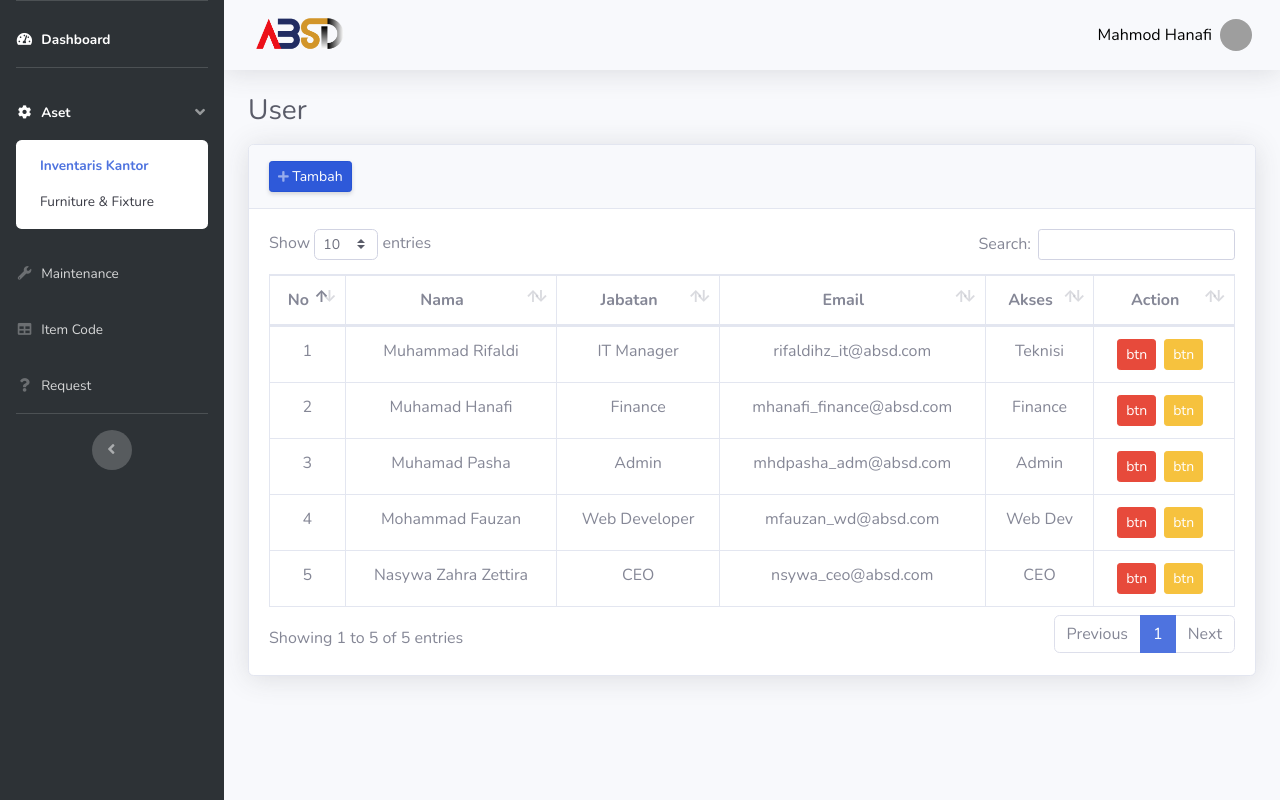
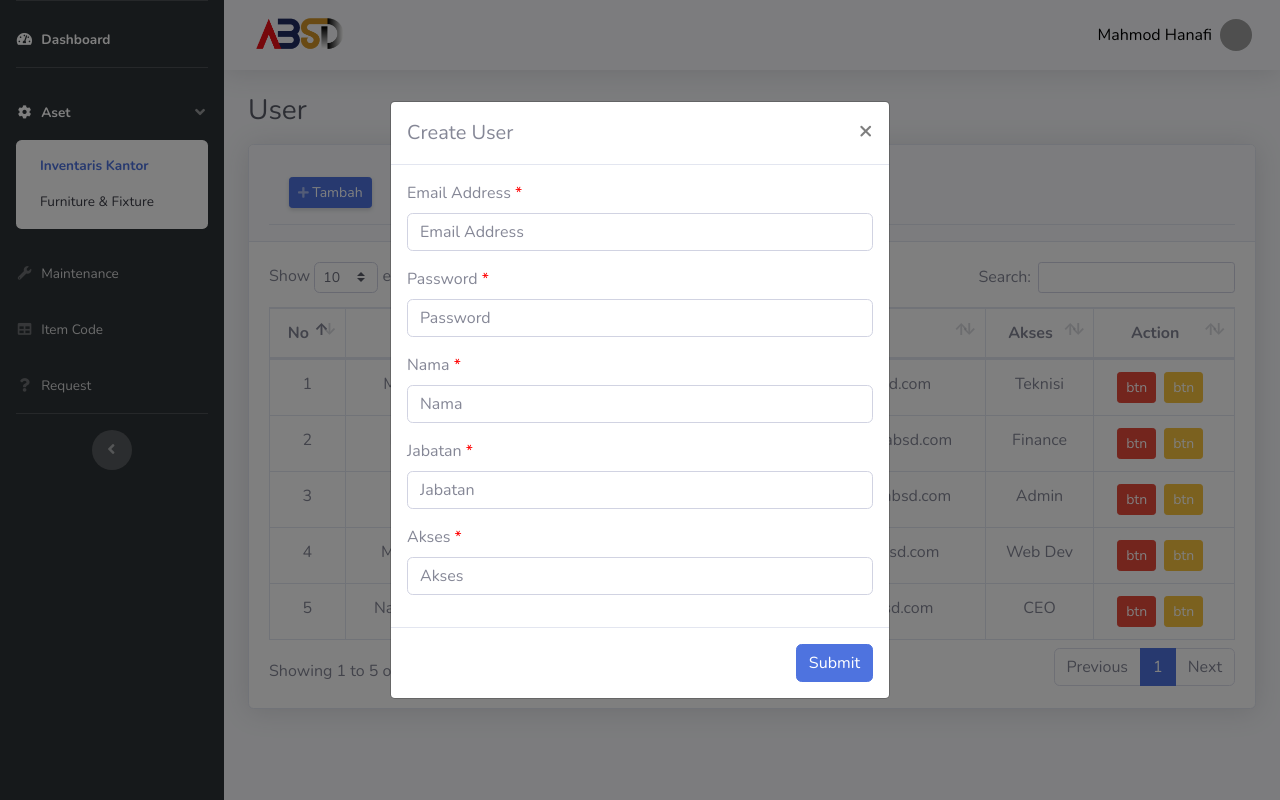
Before and after one commit to MohammadFauzanAzhima/absd-aktiva, a website with bundled scripts: page user.html in a window 1280 px wide. Both pictures are taken after a click on the link "Tambah". Built offline with nearby package versions, Linux system fonts and the light colour scheme; grey boxes are pictures that could not be loaded.

Commit message:
update 20/07/2023

```diff
--- a/user.html
+++ b/user.html
@@ -151,11 +151,56 @@
                     <p></p>
                     <p></p>
 
+                    <!-- Modal -->
+                    <form action="" method="POST">
+                        <div class="modal fade" id="exampleModalCenter" tabindex="-1" role="dialog" aria-labelledby="exampleModalCenterTitle" aria-hidden="true">
+                            <div class="modal-dialog modal-dialog-centered" role="document">
+                              <div class="modal-content">
+                                <div class="modal-header">
+                                  <h5 class="modal-title" id="exampleModalCenterTitle">Create User</h5>
+                                  <button type="button" class="close" data-dismiss="modal" aria-label="Close">
+                                    <span aria-hidden="true">&times;</span>
+                                  </button>
+                                </div>
+                                <div class="modal-body">
+                                    <div class="form-group">
+                                        <label for="exampleInputEmailAddress">Email Address <span style="color: red;">*</span></label>
+                                        <input type="EmailAddress" class="form-control" id="exampleInputEmailAddress" aria-describedby="EmailAddress" placeholder="Email Address">
+                                      </div>
+                                      <div class="form-group">
+                                        <label for="exampleInputPassword">Password <span style="color: red;">*</span></label>
+                                        <input type="Password" class="form-control" id="exampleInputPassword" aria-describedby="Password" placeholder="Password">
+                                      </div>
+                                      <div class="form-group">
+                                        <label for="exampleInputNama">Nama <span style="color: red;">*</span></label>
+                                        <input type="Nama" class="form-control" id="exampleInputNama" placeholder="Nama">
+                                      </div>
+                                      <div class="form-group">
+                                        <label for="exampleInputJabatan">Jabatan <span style="color: red;">*</span></label>
+                                        <input type="Jabatan" class="form-control" id="exampleInputJabatan" placeholder="Jabatan">
+                                      </div>
+                                      <div class="form-group">
+                                        <label for="exampleInputAkses">Akses <span style="color: red;">*</span></label>
+                                        <input type="Akses" class="form-control" id="exampleInputAkses" placeholder="Akses">
+                                      </div>
+                                </div>
+                                <div class="modal-footer">
+                                  <button type="submit" class="btn btn-primary">Submit</button>
+                                </div>
+                              </div>
+                            </div>
+                          </div>
+                    </form>
+
+
                     <!-- DataTales Example -->
                     <div class="card shadow mb-4">
                         <div class="card-header py-3">
-                            <a href="#" class="d-none d-sm-inline-block btn btn-sm btn-primary shadow-sm"><i
-                                class="fas fa-plus fa-sm text-white-50"></i> Tambah</a>
+                            <div class="card-header py-3">
+                                <a class="d-none d-sm-inline-block btn btn-sm btn-primary shadow-sm" type="button" data-toggle="modal" data-target="#exampleModalCenter">
+                                    <i class="fas fa-plus fa-sm text-white-50"></i> Tambah
+                                </a>
+                            </div>
                         </div>
                         <div class="card-body">
                             <div class="table-responsive">
```
Also changed, not shown: furniture&fixture.html (+3 -3 lines).
